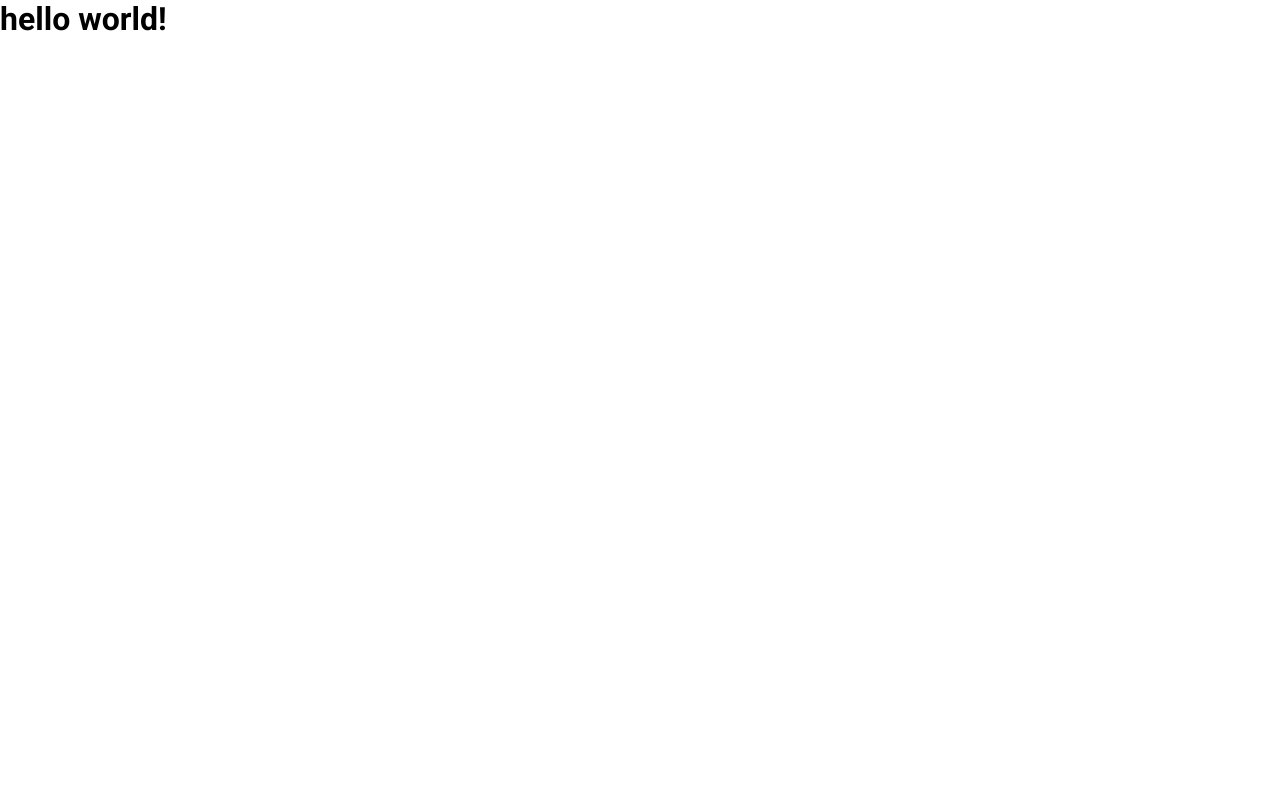
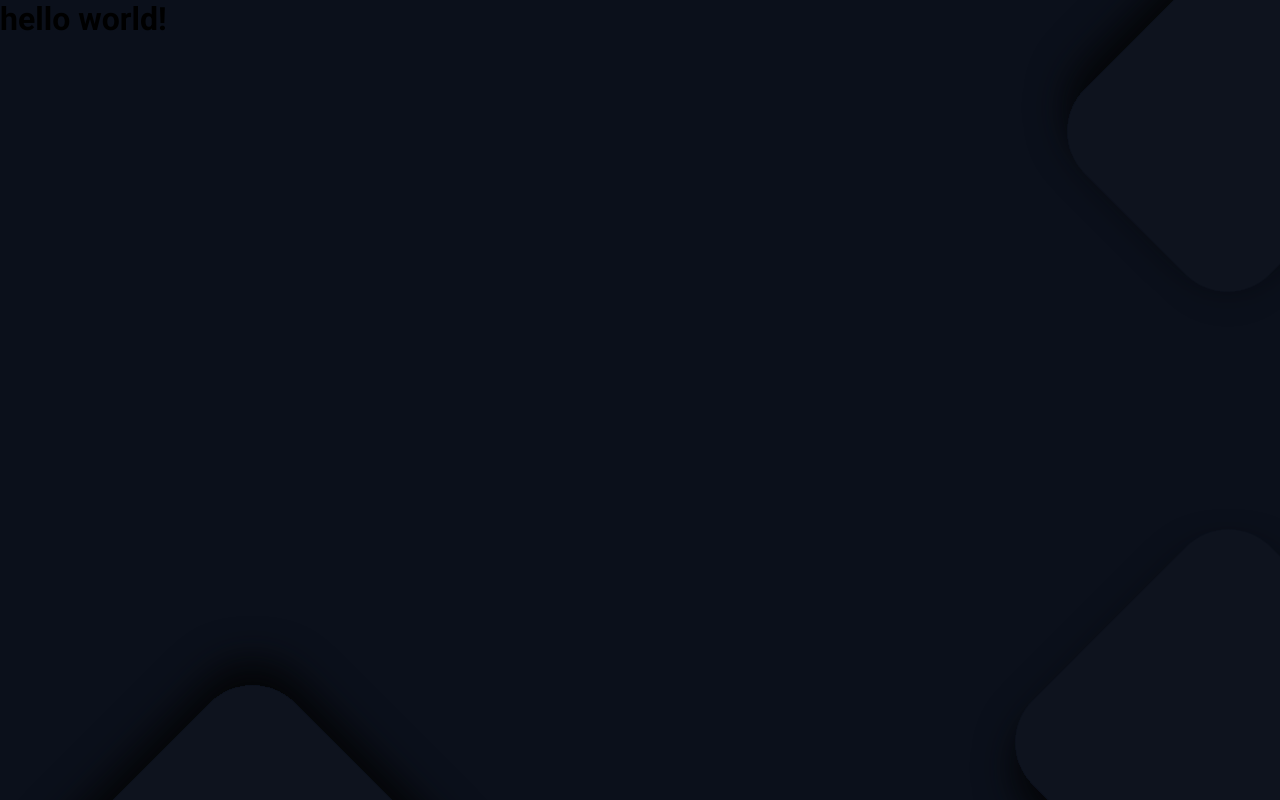
Before and after one commit to rms-diego/url-shortener, a Next.js app: page / in a window 1280 px wide. Built offline with nearby package versions, Linux system fonts and the light colour scheme.

Commit message:
chore: criando alguns estilos globais

```diff
--- a/src/app/global.scss
+++ b/src/app/global.scss
@@ -1,5 +1,28 @@
+:root {
+  --pink-500: #eb568e;
+  --blue-500: #144ee3;
+  --black-500: #0b101b;
+
+  --grey-200: #c9ced6;
+  --grey-700: #181e29;
+
+  --gradient: #144ee3, #eb568e, #a353aa, #144ee3;
+}
+
 * {
   padding: 0;
   margin: 0;
   box-sizing: border-box;
 }
+
+body {
+  min-width: 100vw;
+  min-height: 100vh;
+
+  background-image: url('/assets/cubes.svg');
+  background-color: var(--black-500);
+}
+
+button {
+  cursor: pointer;
+}
```
